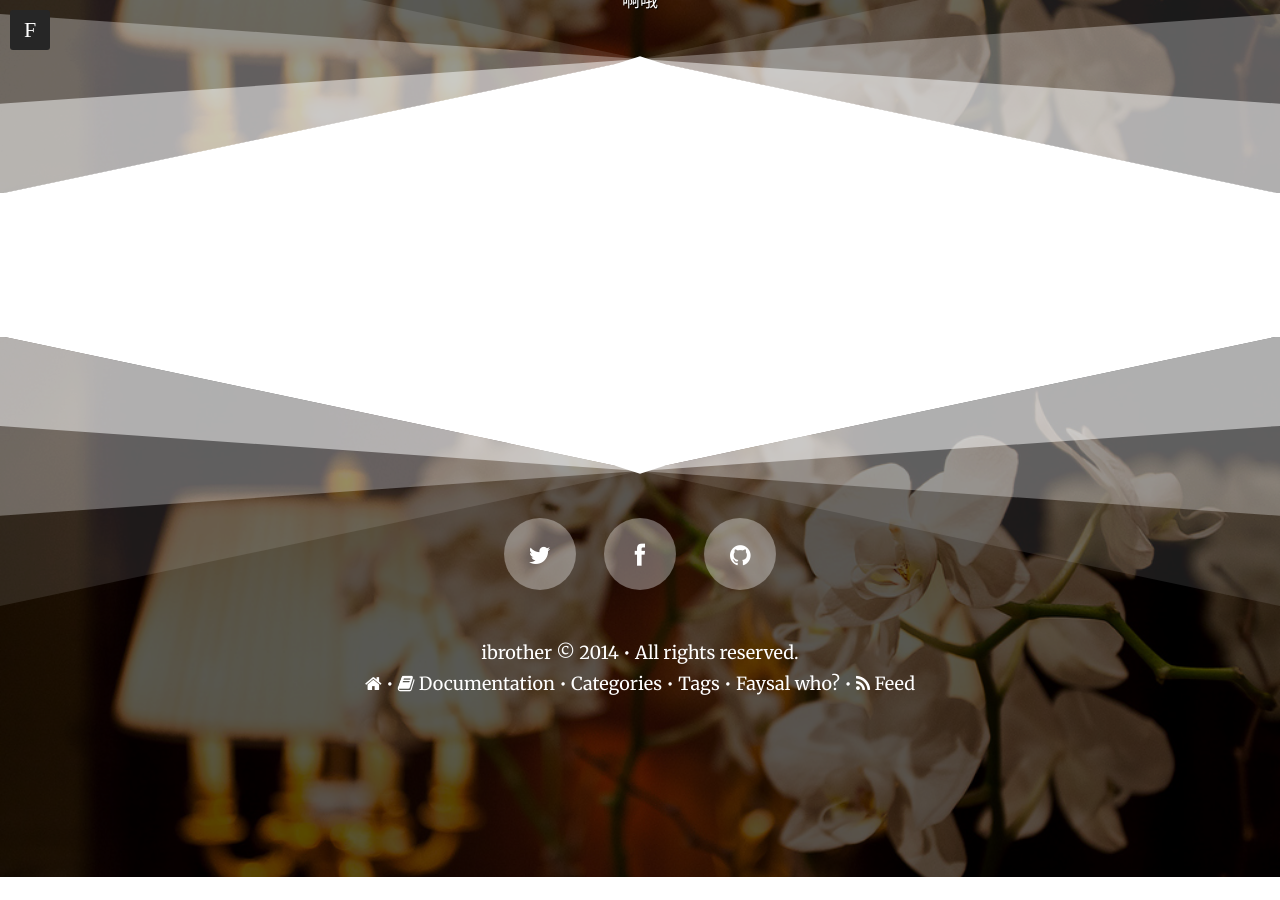
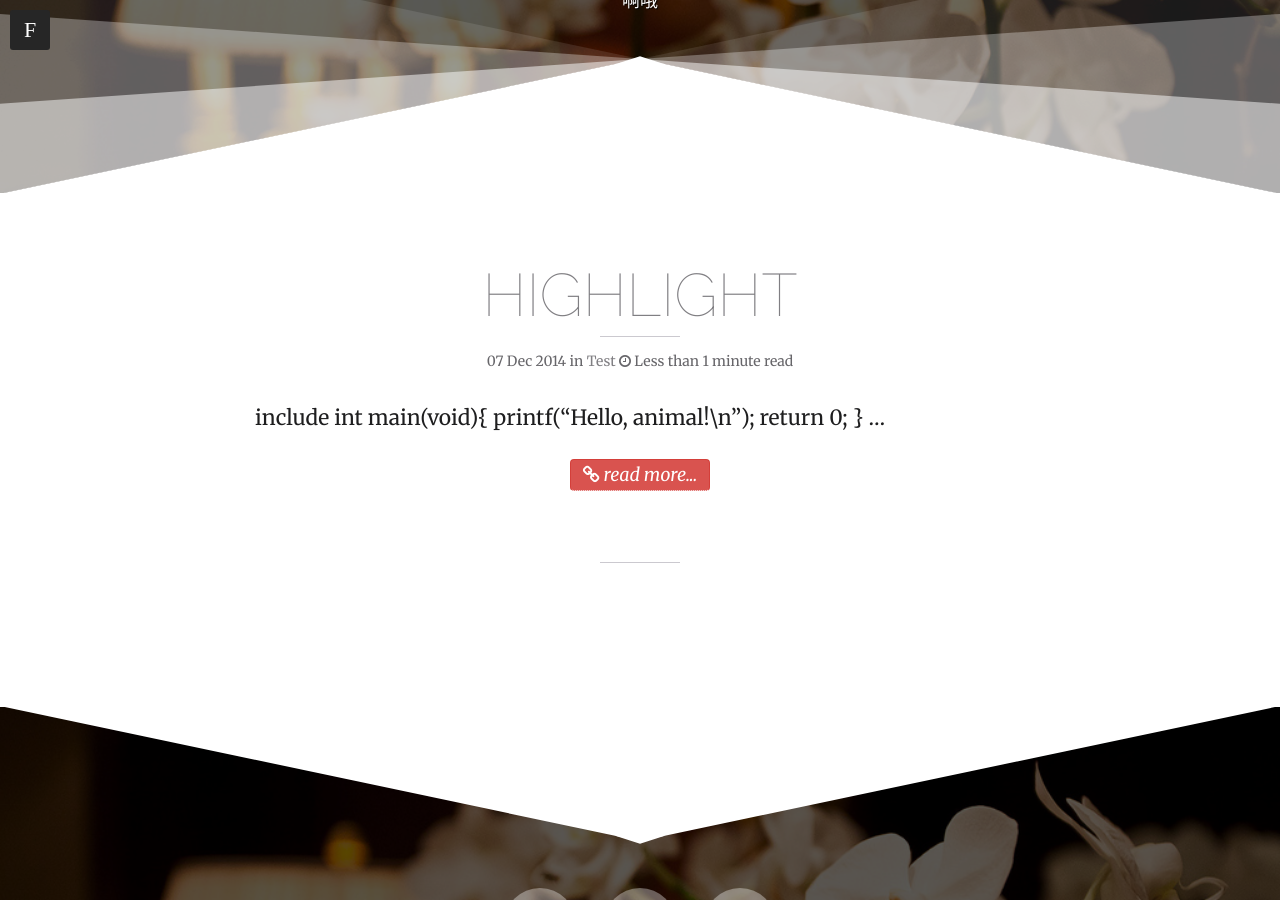
Before and after one commit to hmfaysal/hmfaysal-omega-theme, a Jekyll site: the page built from index.html, in a window 1280 px wide and 900 px high, scrolled down 347 px. Built offline with Jekyll 4.4.1, drawn with Linux system fonts in a browser that asks for light colours; nearby versions of some CDN libraries; the list of posts is cut into pages by our own code; before the commit the page ends 1224 px from its top, so only the background shows below that.

Commit message:
add test post

```diff
--- a/_config.yml
+++ b/_config.yml
@@ -58,8 +58,8 @@ links:
     url: /categories
   - title: Tags
     url: /tags
-  - title: Faysal who?
-    url: /hossain-mohd-faysal
+  - title: About me
+    url: /about
 
 # http://en.wikipedia.org/wiki/List_of_tz_database_time_zones
 timezone:    Asia/Shanghai
--- /dev/null
+++ b/_posts/2014-12-07-highlight.md
@@ -0,0 +1,20 @@
+---
+layout: post
+title: "highlight"
+description: sytax hightlight test
+headline:
+modified: 2014-12-07
+category: test
+tags: [highlight]
+image:
+  feature:
+comments: true
+mathjax:
+---
+
+{% hightlight c %}
+#include <stdio.h>
+int main(void){
+    printf("Hello, animal!\n");
+    return 0;
+}
```
Also changed, not shown: about.md (renamed from hossain-mohd-faysal.md).
